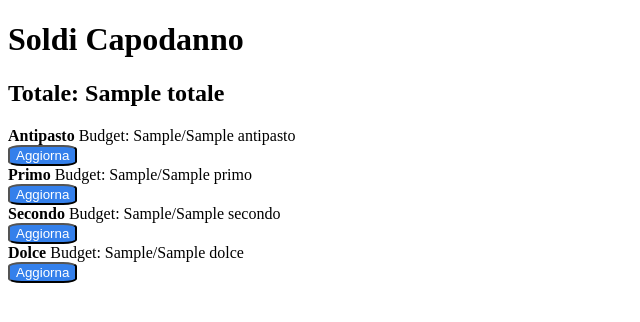
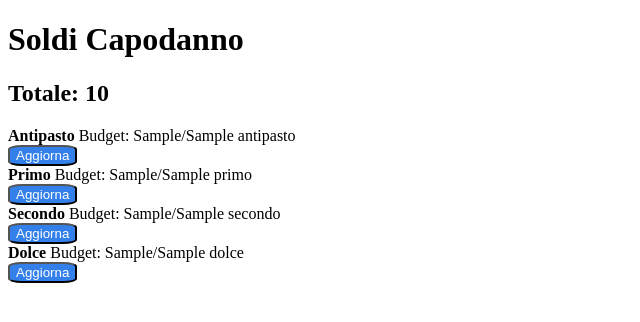
Before and after one commit to SimoneMarconi/Capodanno, a Flask app: template templates/index.html in a window 1280 px wide. Shown: the top 322 px of the page, without its empty margins (0-640 px from the left). Run offline with Flask 3, Linux system fonts and the light colour scheme; the template is opened without the code that fills it: most values are stand-ins (such as "Sample title", 1, 10 or a date in 2020).

Commit message:
index update

```diff
--- a/app.py
+++ b/app.py
@@ -1,9 +1,9 @@
-from flask import Flask, jsonify, render_template, request
+from flask import Flask, render_template, request
 import json
 
 app = Flask(__name__)
 
-dataFile = "./mysite/data/store.json"
+dataFile = "./data/store.json"
 
 budget = {}
 
--- a/templates/index.html
+++ b/templates/index.html
@@ -10,7 +10,8 @@
 
 <body>
     <h1>Soldi Capodanno</h1>
-    <h2>Totale: {{budget["Totale"]}}</h2>
+    <h2>Totale: {{budget["Totale"] - budget["AntipastoUsed"] - budget["PrimoUsed"] - budget["SecondoUsed"] -
+        budget["DolceUsed"]}}</h2>
     <div id="AntipastoDiv"><b>Antipasto</b> Budget: {{budget["AntipastoUsed"]}}/{{budget["Antipasto"]}}</div>
     <button class="Update" id="AntipastoButton" type="button" onclick="handleAntipasto()">Aggiorna</button>
     <div id="PrimoDiv"><b>Primo</b> Budget: {{budget["PrimoUsed"]}}/{{budget["Primo"]}}</div>
```
